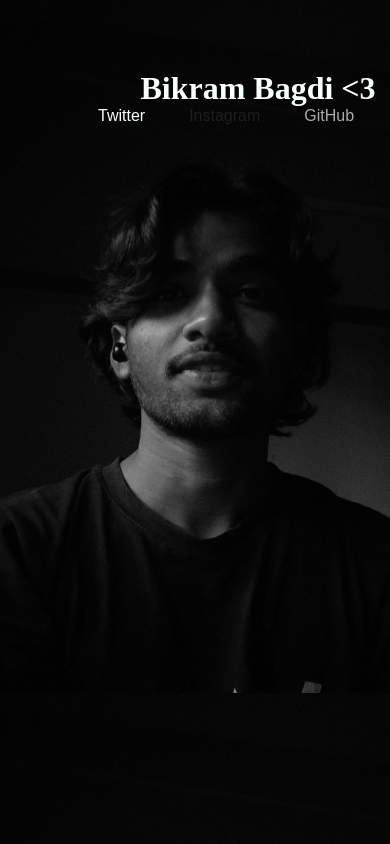
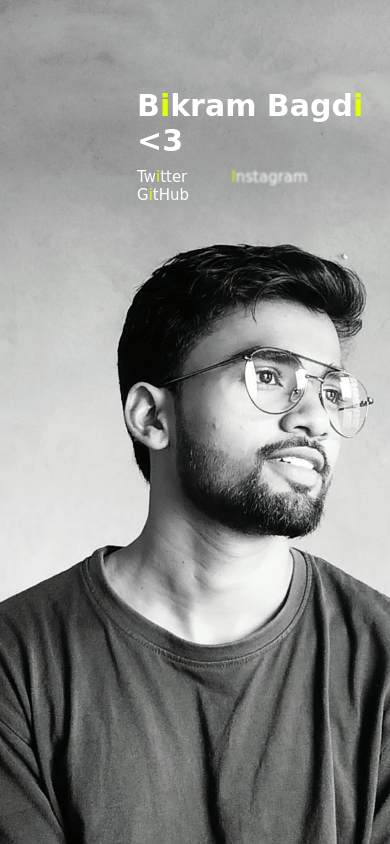
Before and after one commit to Bikram8538/mysocials, a plain HTML site: page index.html in a window 390 px wide. Drawn offline with Linux system fonts and the light colour scheme.

Commit message:
Update stylesheet.css

```diff
--- a/stylesheet.css
+++ b/stylesheet.css
@@ -1,36 +1,49 @@
 body {
     margin: 0;
     background-image: url(./img/undress.jpg);
-    background-size:  100%;
+    background-size:  10%;
     background-position:initial;
+    /* filter: blur(50px); */
 }
-.bikram {
-    padding-top: 10%;
-    margin: 0;
-    padding-left: 20%;
-    padding-bottom: 0;
-}
+
 .links {
-    padding-top: 10%;
-    padding-left: 20%;
+    padding-top: 20%;
+    padding-left: 60%;
 }
 a {
-    color: #fcffff;
-    font-family: "Montserrat", sans-serif;
+    color: #ffffff;
+    font-family: "Sacramento", cursive;
     margin: 10px 20px;
     text-decoration: none;
+    font-size: 15px;
 }
 h1 {
-    color: #fcffff;
+    font-family: "Sacramento", cursive;
+    color: #ffffff;
     margin: 10px 20px;
+    font-size: 30px;
 }
+
 a:hover {
     color: #e2ff05;
 }
 
+#i {
+    color: #e2ff05;
+}
+
 @keyframes blink {
-    0%, 100% {opacity: 1;}
-    50% {opacity: 0;}
+    0%, 1000% {
+        opacity: -5;
+    }
+    500% {opacity: 0;}
+
+    50%, 100% {
+        filter: blur(10px);
+        color: rgb(255, 255, 255);
+    }
+    50% {filter: blur(0px);}
+
 }
 #number01 {
     animation: blink 1s linear infinite;
@@ -41,12 +54,28 @@ a:hover {
 #number03 {
     animation: blink 1.2s linear infinite;
 }
+/* @keyframes filter {
+    10%, 100% {filter: blur(10px);}
+    50% {filter: blur(0px);}
+} */
 
-@media (max-width: 1100px) {
+
+
+
+
+
+@media (max-width: 1080px) {
     body {
-        margin: 0;
-        background-image: url(./img/face.jpg);
-        background-size:cover;
+        /* padding-top: 20px ; */
+        background-image: url(./img/glass\ bw.jpg);
+        /* backface-visibility: auto calc(100%-20%); */
+        background-size: 125%;
     }
-
+    a:hover {
+        color: #e2ff05;
+    }
+    .links {
+        padding-top: 20%;
+        padding-left: 30%;
+    }
 }
```
